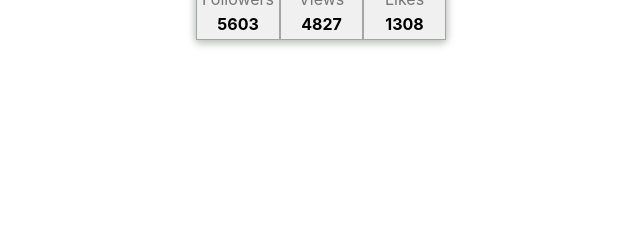
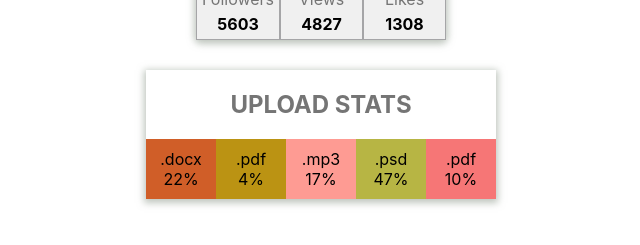
Before and after one commit to IrynaValchuk/goit-react-hw-01-components, a React (Create React App) app: page / in a window 1280 px wide. Shown: the part 323-568 px from the top of the page, without its empty margins (319-959 px from the left). Built offline with nearby package versions, Linux system fonts and the light colour scheme.

Commit message:
add statistics

```diff
--- a/src/components/App/App.jsx
+++ b/src/components/App/App.jsx
@@ -1,5 +1,6 @@
 import user from 'data/user.json';
-import { Profile } from 'components';
+import data from 'data/data.json'
+import { Profile, Statistics } from 'components';
 import css from 'components/App/App.module.css';
 
 export const App = () => {
@@ -12,6 +13,7 @@ export const App = () => {
         avatar={user.avatar}
         stats={user.stats}
       />
+      <Statistics title="Upload stats" stats={data} />
     </div>
   );
 };
--- /dev/null
+++ b/src/components/Statistics/Statistics.js
@@ -0,0 +1,31 @@
+import PropTypes from 'prop-types';
+import css from 'components/Statistics/Statistics.module.css';
+import {getRandomHexColor} from 'helpers/RandomColor'
+
+export const Statistics = ({ title, stats }) => (
+  <section className={css.statistics}>
+    {title && <h2 className={css.title}>{title}</h2>}
+
+    <ul className={css.statList} >
+      {stats.map(({ id, label, percentage }) => (
+        <li className={css.item}
+        key={id}
+        style={{backgroundColor: getRandomHexColor()}}>
+          <span className={css.label}>{label}</span>
+          <span className={css.percentage}>{percentage}%</span>
+        </li>
+      ))}
+    </ul>
+  </section>
+);
+
+Statistics.protoTypes = {
+  title: PropTypes.string.isRequired,
+  stats: PropTypes.arrayOf(
+    PropTypes.shape({
+      id: PropTypes.string.isRequired,
+      label: PropTypes.string.isRequired,
+      percentage: PropTypes.number.isRequired,
+    })
+  ),
+};
--- /dev/null
+++ b/src/components/Statistics/Statistics.module.css
@@ -0,0 +1,38 @@
+.statistics {
+  width: 350px;
+  display: flex;
+  flex-direction: column;
+  align-items: center;
+  margin-left: auto;
+  margin-right: auto;
+  box-shadow: 0px 2px 7px 2px #a2aca0af;
+}
+
+.title {
+  padding: 20px;
+  text-align: center;
+  text-transform: uppercase;
+  color: var(--color-gray);
+
+}
+
+.statList{
+  width: 100%;
+  display: flex;
+}
+
+.item{
+  width: 100%;
+  padding: 10px;
+  display: flex;
+  flex-direction: column;
+  align-items: center;
+}
+
+.label{
+
+}
+
+.percentage{
+
+}
--- a/src/components/index.js
+++ b/src/components/index.js
@@ -1,2 +1,3 @@
 export * from 'components/App/App'
 export * from 'components/Profile/Profile'
+export * from 'components/Statistics/Statistics'
--- /dev/null
+++ b/src/data/data.json
@@ -0,0 +1,7 @@
+[
+  { "id": "id-1", "label": ".docx", "percentage": 22 },
+  { "id": "id-2", "label": ".pdf", "percentage": 4 },
+  { "id": "id-3", "label": ".mp3", "percentage": 17 },
+  { "id": "id-4", "label": ".psd", "percentage": 47 },
+  { "id": "id-5", "label": ".pdf", "percentage": 10 }
+]
--- /dev/null
+++ b/src/helpers/RandomColor.js
@@ -0,0 +1,3 @@
+export function getRandomHexColor() {
+  return `#${Math.floor(Math.random() * 16777215).toString(16)}`;
+}
```
